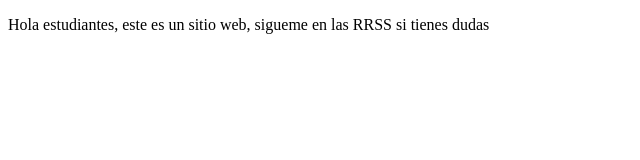
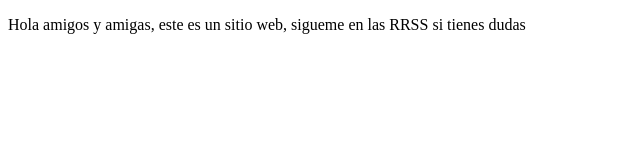
Before and after one commit to manriquezdavid88/proyectodemocursoprework, a plain HTML site: page index.html in a window 1280 px wide. Shown: the whole page, without its empty margins (0-640 px from the left). Drawn offline with Linux system fonts and the light colour scheme.

```diff
--- a/index.html
+++ b/index.html
@@ -8,7 +8,7 @@
 </head>
 <body>
     <p>
-        Hola estudiantes, este es un sitio web,
+        Hola amigos y amigas, este es un sitio web,
         sigueme en las RRSS si tienes dudas
     </p>
 </body>
```
